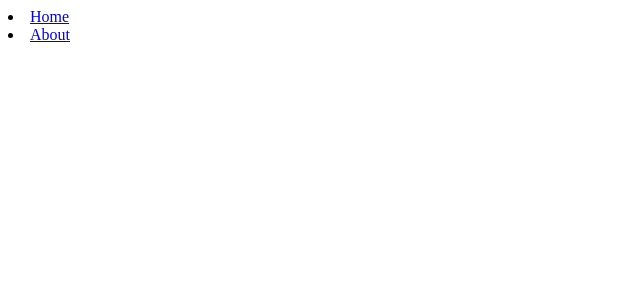
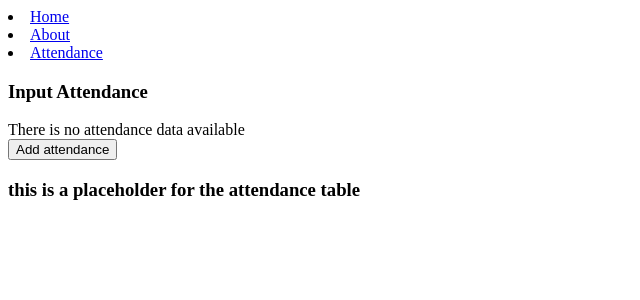
Before and after one commit to woonsimtan/mathshub-website, a React (Create React App) app in the folder client/: page /attendance in a window 1280 px wide. Before the commit this address had no page. Shown: the top 300 px of the page, without its empty margins (0-640 px from the left). Built offline with nearby package versions, Linux system fonts and the light colour scheme; no server answers.

Commit message:
resolve git conflicts

```diff
--- a/client/src/App.js
+++ b/client/src/App.js
@@ -2,6 +2,7 @@ import React from 'react'
 import { BrowserRouter as Router, Routes, Route } from 'react-router-dom'
 import Navbar from './components/navbar';
 import About from "./pages/About"
+import Attendance from './pages/Attendance';
 import Home from "./pages/Home"
 
 function App() {
@@ -14,6 +15,7 @@ function App() {
         <Routes>
             <Route path='/' element={<Home/>} />
             <Route path='/about' element={<About/>} />
+            <Route path='/attendance' element={<Attendance/>} />
         </Routes>
         </Router>
 
--- /dev/null
+++ b/client/src/components/attendanceTable.js
@@ -0,0 +1,10 @@
+import React from 'react';
+
+const AttendanceTable= () =>{
+  return (
+  <div>
+    <h3>this is a placeholder for the attendance table</h3>
+  </div>
+  );
+}
+export default AttendanceTable;
--- a/client/src/components/navbar.js
+++ b/client/src/components/navbar.js
@@ -9,6 +9,9 @@ const Navbar= () =>{
     <li>
       <Link to="/about">About</Link>
     </li>
+    <li>
+      <Link to="/attendance">Attendance</Link>
+    </li>
   </div>
   );
 }
--- /dev/null
+++ b/client/src/pages/Attendance.js
@@ -0,0 +1,55 @@
+import React, {useState, useEffect} from 'react';
+import AttendanceTable from '../components/attendanceTable';
+
+const Attendance = () =>{
+    const [attendances, setAttendances] = useState(false);
+    useEffect(() => {
+        getAttendance();
+    }, []);
+    function getAttendance() {
+        fetch('http://localhost:3001/attendance')
+        .then(response => {
+            return response.text();
+        })
+        .then(data => {
+            setAttendances(data);
+        });
+    }
+    function createAttendance() {
+        let username = prompt('Enter username');
+        let date = prompt('Enter date');
+        let attended = prompt('Enter 0/1/l');
+        let comment = prompt('Comments');
+        fetch('http://localhost:3001/attendanceadd', {
+          method: 'POST',
+          headers: {
+            'Content-Type': 'application/json',
+          },
+          body: JSON.stringify({username, date, attended, comment}),
+        })
+          .then(response => {
+            return response.text();
+          })
+          .then(data => {
+            alert(data);
+            getAttendance();
+          });
+      }
+  return (
+    <div>
+       <h3>Input Attendance</h3>
+       {attendances ? attendances : 'There is no attendance data available'}
+       <br />
+       <button onClick={createAttendance}>Add attendance</button>
+
+       <br />
+       <AttendanceTable></AttendanceTable>
+
+
+    </div>
+  );
+}
+export default Attendance;
+
+
+// insert into attendance (username, date, attended, comment) values ('a', '2022-08-21','0','' );
```
Also changed, not shown: 2 other files (tests, documents, lock files or other folders).
